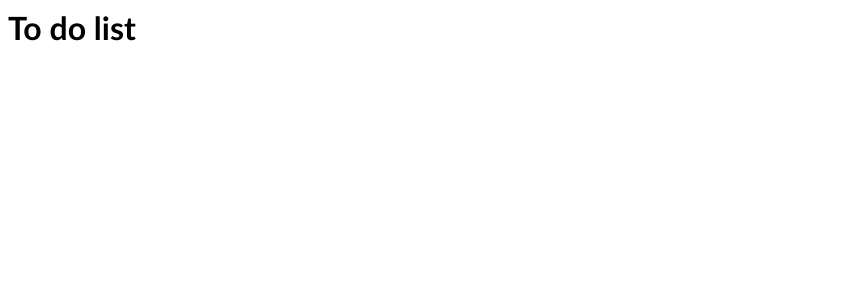
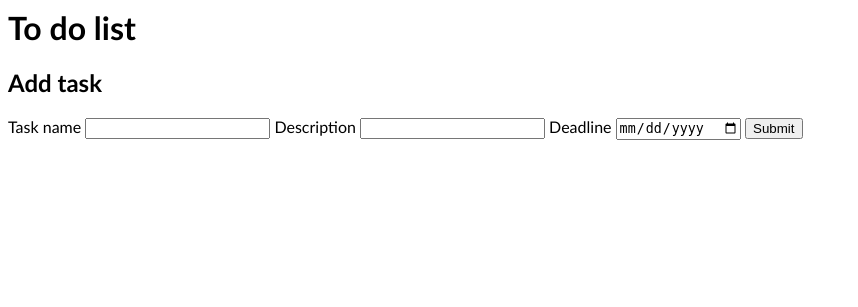
Before and after one commit to honboey/django-to-do-list, a Django app: page /to-do/ in a window 1280 px wide. Shown: the top 307 px of the page, without its empty margins (0-858 px from the left). Run offline with Django 4.2, Linux system fonts and the light colour scheme; data that the repository does not hold is empty.

Commit message:
Add ability to add task to to-do list • Write the form in html • Write the form handling in views • Write the tests

```diff
--- a/to_do_list/templates/to_do_list/index.html
+++ b/to_do_list/templates/to_do_list/index.html
@@ -14,6 +14,23 @@
    <h1>To do list</h1>
  </header>
  <main>
+  <form action="{% url 'index' %}" method="post">
+    {% csrf_token %}
+    <h2>Add task</h2>
+    <label>
+      Task name
+      <input type="text" name="name">
+    </label>
+    <label>
+      Description
+      <input type="text" name="description">
+    </label>
+    <label>
+      Deadline
+      <input type="date" name="deadline">
+    </label>
+    <button>Submit</button>
+  </form>
   <ul class="to-do-list__list">
     {% for task in to_do_list_sorted_by_deadline %}
       <li class="task">
--- a/to_do_list/views.py
+++ b/to_do_list/views.py
@@ -1,4 +1,4 @@
-from django.shortcuts import get_object_or_404, render
+from django.shortcuts import get_object_or_404, render, redirect
 
 from .models import Task
 
@@ -6,12 +6,29 @@ from .models import Task
 
 
 def index(request):
+    # Query tasks
     to_do_list = Task.objects.all()
     to_do_list_sorted_by_deadline = Task.objects.order_by("deadline")
     context = {
         "to_do_list": to_do_list,
         "to_do_list_sorted_by_deadline": to_do_list_sorted_by_deadline,
     }
+
+    # Create a form instance with the POST data
+    if request.method == "POST":
+        new_task_name = request.POST.get("name")
+        new_task_description = request.POST.get("description")
+        new_task_deadline = request.POST.get("deadline")
+
+        # Create the new task
+        new_task = Task(
+            name=new_task_name,
+            description=new_task_description,
+            deadline=new_task_deadline,
+        )
+        new_task.save()
+        return redirect("index")
+
     return render(request, "to_do_list/index.html", context)
 
 
```
Also changed, not shown: to_do_list/tests.py (+31 -8 lines).
